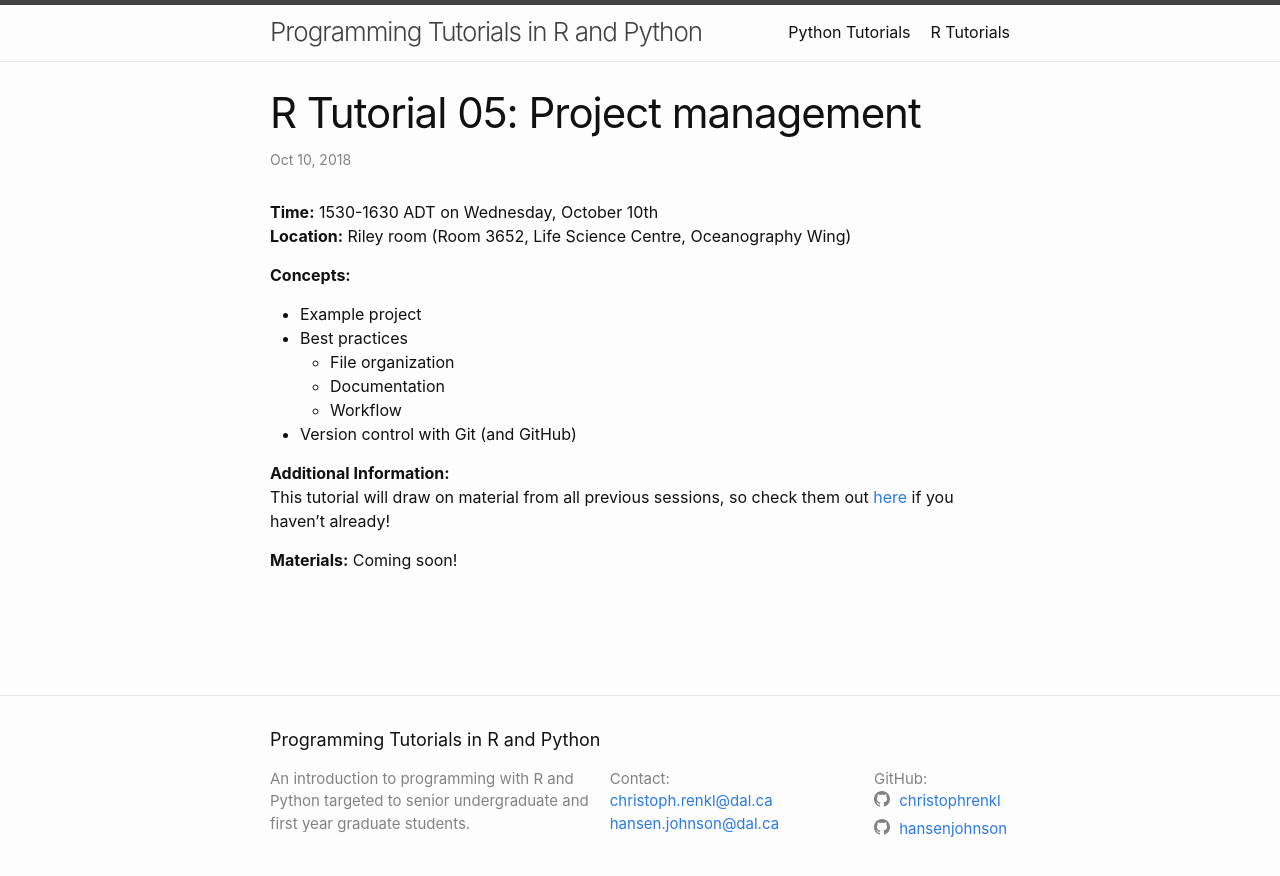
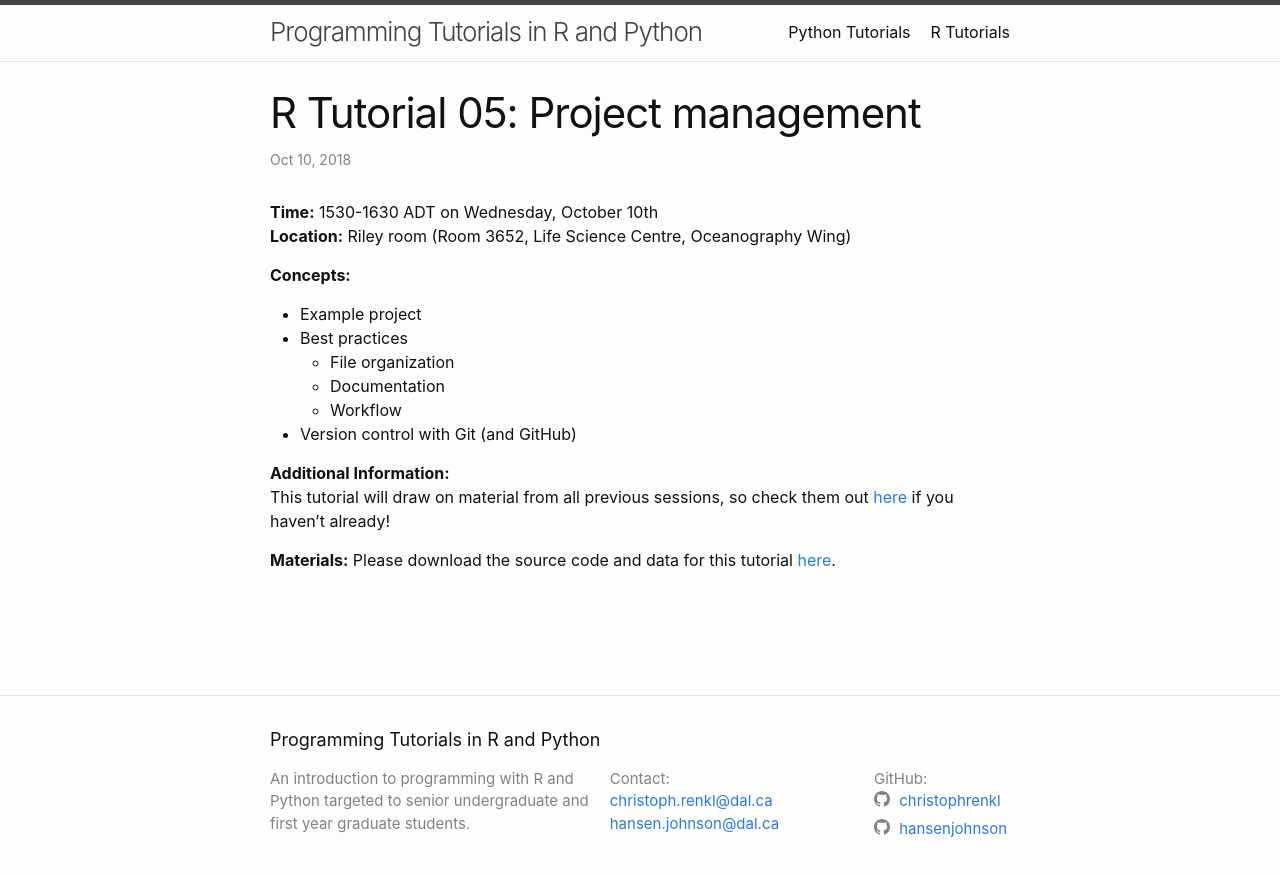
Before and after one commit to anhnguyendepocen/programming_tutorials, a Jekyll site: the page built from docs/_posts/2018-10-10-r-tutorial-05.md, in a window 1280 px wide. Shown: the top 876 px of the page. Built offline with Jekyll 4.4.1, drawn with Linux system fonts in a browser that asks for light colours.

Commit message:
link to material in tutorial 05

```diff
--- a/docs/_posts/2018-10-10-r-tutorial-05.md
+++ b/docs/_posts/2018-10-10-r-tutorial-05.md
@@ -21,5 +21,4 @@
 This tutorial will draw on material from all previous sessions, so check them out [here](/programming_tutorials/r/) if you haven't already!
 
 **Materials:**
-Coming soon!
-<!-- Please download the source code and data for this tutorial [here](https://github.com/christophrenkl/programming_tutorials/raw/master/R/tutorial_05.zip). -->
+Please download the source code and data for this tutorial [here](https://github.com/christophrenkl/programming_tutorials/raw/master/R/tutorial_05.zip).
```
